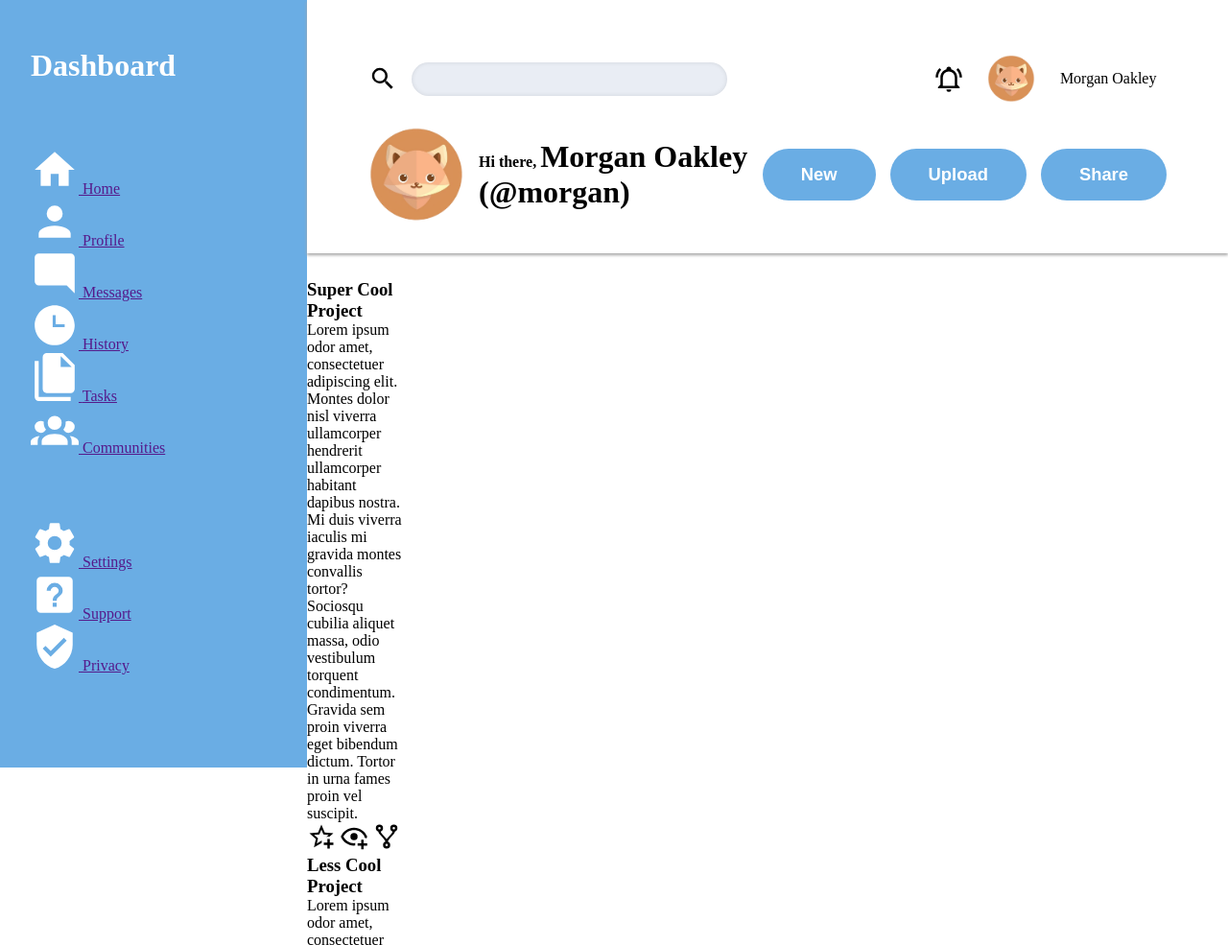
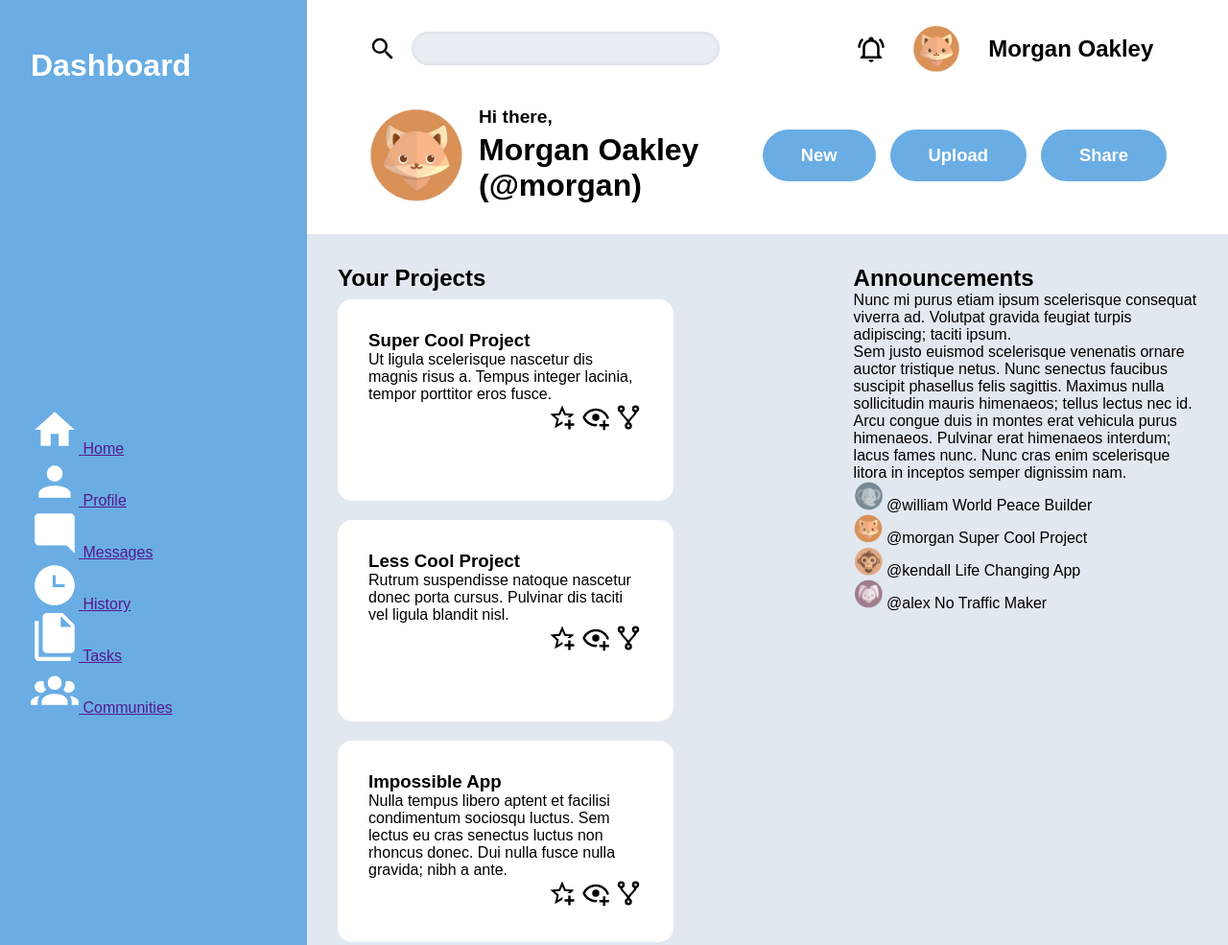
Before and after one commit to mdwasifulkabir/admin-dashboard, a plain HTML site: page index.html in a window 1280 px wide. Shown: the top 985 px of the page at 96% size. Drawn offline with Linux system fonts and the light colour scheme.

Commit message:
Give basic styling to cards

```diff
--- a/index.html
+++ b/index.html
@@ -103,7 +103,7 @@
       <div class="cards-container">
         <div class="card">
           <h3 class="card-header">Super Cool Project</h3>
-          <p class="card-info">Lorem ipsum odor amet, consectetuer adipiscing elit. Montes dolor nisl viverra ullamcorper hendrerit ullamcorper habitant dapibus nostra. Mi duis viverra iaculis mi gravida montes convallis tortor? Sociosqu cubilia aliquet massa, odio vestibulum torquent condimentum. Gravida sem proin viverra eget bibendum dictum. Tortor in urna fames proin vel suscipit.</p>
+          <p class="card-info">Ut ligula scelerisque nascetur dis magnis risus a. Tempus integer lacinia, tempor porttitor eros fusce.</p>
           <div class="button-container">
             <a href=""><img src="icons/star-plus-outline.svg" alt="Star" class="cb-icon"></a>
             <a href=""><img src="icons/eye-plus-outline.svg" alt="View" class="cb-icon"></a>
@@ -112,7 +112,7 @@
         </div>
         <div class="card">
           <h3 class="card-header">Less Cool Project</h3>
-          <p class="card-info">Lorem ipsum odor amet, consectetuer adipiscing elit. Montes dolor nisl viverra ullamcorper hendrerit ullamcorper habitant dapibus nostra. Mi duis viverra iaculis mi gravida montes convallis tortor? Sociosqu cubilia aliquet massa, odio vestibulum torquent condimentum. Gravida sem proin viverra eget bibendum dictum. Tortor in urna fames proin vel suscipit.</p>
+          <p class="card-info">Rutrum suspendisse natoque nascetur donec porta cursus. Pulvinar dis taciti vel ligula blandit nisl.</p>
           <div class="button-container">
             <a href=""><img src="icons/star-plus-outline.svg" alt="Star" class="cb-icon"></a>
             <a href=""><img src="icons/eye-plus-outline.svg" alt="View" class="cb-icon"></a>
@@ -121,7 +121,7 @@
         </div>
         <div class="card">
           <h3 class="card-header">Impossible App</h3>
-          <p class="card-info">Lorem ipsum odor amet, consectetuer adipiscing elit. Montes dolor nisl viverra ullamcorper hendrerit ullamcorper habitant dapibus nostra. Mi duis viverra iaculis mi gravida montes convallis tortor? Sociosqu cubilia aliquet massa, odio vestibulum torquent condimentum. Gravida sem proin viverra eget bibendum dictum. Tortor in urna fames proin vel suscipit.</p>
+          <p class="card-info">Nulla tempus libero aptent et facilisi condimentum sociosqu luctus. Sem lectus eu cras senectus luctus non rhoncus donec. Dui nulla fusce nulla gravida; nibh a ante.</p>
           <div class="button-container">
             <a href=""><img src="icons/star-plus-outline.svg" alt="Star" class="cb-icon"></a>
             <a href=""><img src="icons/eye-plus-outline.svg" alt="View" class="cb-icon"></a>
@@ -130,7 +130,7 @@
         </div>
         <div class="card">
           <h3 class="card-header">Easy Peasy App</h3>
-          <p class="card-info">Lorem ipsum odor amet, consectetuer adipiscing elit. Montes dolor nisl viverra ullamcorper hendrerit ullamcorper habitant dapibus nostra. Mi duis viverra iaculis mi gravida montes convallis tortor? Sociosqu cubilia aliquet massa, odio vestibulum torquent condimentum. Gravida sem proin viverra eget bibendum dictum. Tortor in urna fames proin vel suscipit.</p>
+          <p class="card-info">Accumsan ac lacinia eros, sit netus ante. Velit cubilia a fames ullamcorper sem mus bibendum adipiscing.</p>
           <div class="button-container">
             <a href=""><img src="icons/star-plus-outline.svg" alt="Star" class="cb-icon"></a>
             <a href=""><img src="icons/eye-plus-outline.svg" alt="View" class="cb-icon"></a>
@@ -139,7 +139,7 @@
         </div>
         <div class="card">
           <h3 class="card-header">Ad Blocker</h3>
-          <p class="card-info">Lorem ipsum odor amet, consectetuer adipiscing elit. Montes dolor nisl viverra ullamcorper hendrerit ullamcorper habitant dapibus nostra. Mi duis viverra iaculis mi gravida montes convallis tortor? Sociosqu cubilia aliquet massa, odio vestibulum torquent condimentum. Gravida sem proin viverra eget bibendum dictum. Tortor in urna fames proin vel suscipit.</p>
+          <p class="card-info">Taciti rutrum elit aptent aenean dapibus. Mattis himenaeos nisl varius per; semper placerat tellus torquent.</p>
           <div class="button-container">
             <a href=""><img src="icons/star-plus-outline.svg" alt="Star" class="cb-icon"></a>
             <a href=""><img src="icons/eye-plus-outline.svg" alt="View" class="cb-icon"></a>
@@ -148,7 +148,7 @@
         </div>
         <div class="card">
           <h3 class="card-header">Money Maker</h3>
-          <p class="card-info">Lorem ipsum odor amet, consectetuer adipiscing elit. Montes dolor nisl viverra ullamcorper hendrerit ullamcorper habitant dapibus nostra. Mi duis viverra iaculis mi gravida montes convallis tortor? Sociosqu cubilia aliquet massa, odio vestibulum torquent condimentum. Gravida sem proin viverra eget bibendum dictum. Tortor in urna fames proin vel suscipit.</p>
+          <p class="card-info">Nunc cras enim scelerisque litora in inceptos semper dignissim nam. Fermentum ultrices ridiculus eget at maecenas ridiculus nostra.</p>
           <div class="button-container">
             <a href=""><img src="icons/star-plus-outline.svg" alt="Star" class="cb-icon"></a>
             <a href=""><img src="icons/eye-plus-outline.svg" alt="View" class="cb-icon"></a>
--- a/style.css
+++ b/style.css
@@ -2,6 +2,7 @@
   --sidebar-bg: #6aade4;
   --card-yellow: #facc15;
   --content-gray: #e2e8f0;
+  font-family: Arial, Helvetica, sans-serif;
 }
 
 *,
@@ -36,7 +37,7 @@ body {
   justify-items: start;
   margin: 0;
   padding: 2rem;
-  height: 100vh;
+  height: 100%;
   background-color: var(--sidebar-bg);
 }
 
@@ -47,11 +48,6 @@ body {
 
 .nav-item {
   display: flex;
-}
-
-.card {
-  width: 100px;
-  color: black;
 }
 
 .button-container img {
@@ -67,14 +63,10 @@ img {
   grid-template-columns: 2fr 1fr;
   grid-template-rows: repeat(2, 1fr);
   grid-area: header;
-  padding: 2rem 4rem;
+  padding: 0rem 4rem 2rem;
   color:black;
   box-shadow: 0px 2px 3px rgb(167, 167, 167);
-}
-
-.avatar-username {
-  font-size: 1rem;
-  color:black;
+  gap: 10px;
 }
 
 #profile-section img {
@@ -129,15 +121,66 @@ img {
 #avatar-section {
     display: grid;
     justify-content: space-evenly;
-    width: 60%;
+    width: 80%;
 }
 
 .greeting {
   font-weight: bold;
-  font-size: 1rem;
+  font-size: 1.2rem;
 }
 
 .profile-username {
   font-weight:bold;
   font-size: 2rem;
 }
+
+h2, h3 {
+  color: black;
+}
+
+.greeting-container {
+  display:flex;
+  flex-direction: column;
+  gap: 5px;
+}
+
+.avatar-username {
+  font-size: 1.5rem;
+  color:black;
+  font-weight: bold;
+}
+
+#main-content {
+  display: grid;
+  padding: 2rem;
+  grid-template-columns: 3fr 2fr;
+  color: black;
+  background-color: var(--content-gray);
+}
+
+.cards-container {
+  display: grid;
+  grid-template-rows: repeat(3,2fr);
+  grid-template-columns: repeat(auto-fit, minmax(350px, 1fr));
+  margin-top: 0.5rem;
+  gap: 20px;
+}
+
+.card {
+  display: flex;
+  flex-direction: column;
+  background: white;
+  padding: 2rem;
+  border-radius: 15px;
+  width: 350px;
+  height: 100%;
+}
+
+.card > .button-container {
+  justify-self: end;
+}
+
+.button-container {
+  align-self: end;
+  justify-self: end;
+}
```
